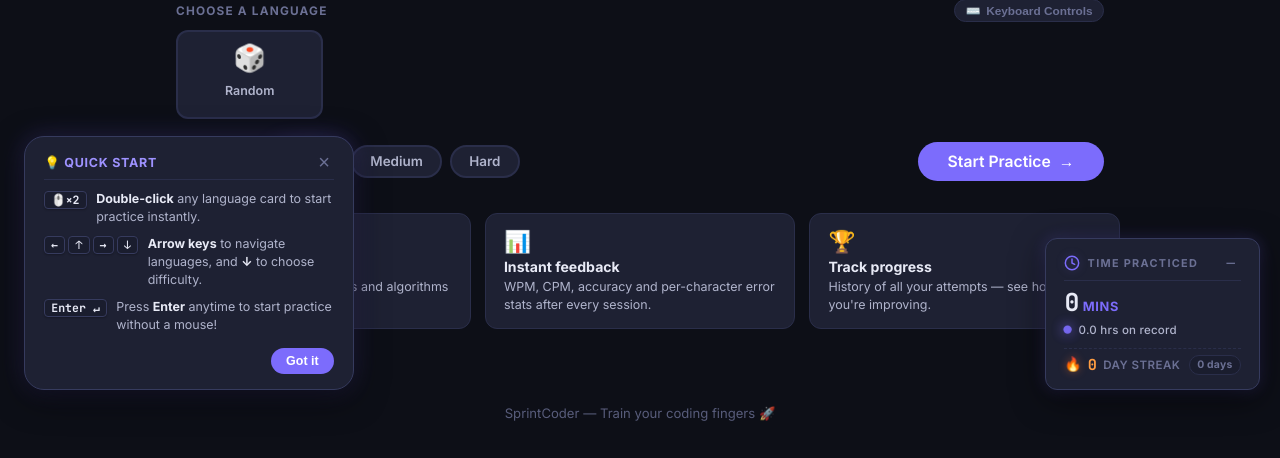
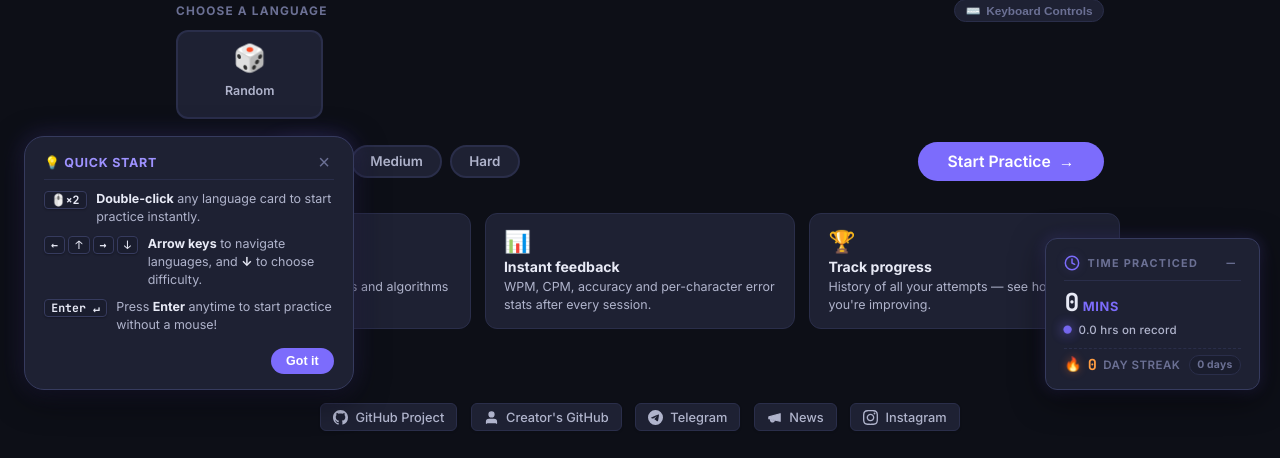
Before and after one commit to alexeysav9-stack/SprintCoder, a Django app: page / in a window 1280 px wide. Shown: the part 390-848 px from the top of the page. Before the commit the page ends 811 px from the top, so only its background shows below. Run offline with Django 5.2, Linux system fonts and the light colour scheme; data comes from the database, SQL or seed files in the repository; data that the repository does not hold is empty.

Commit message:
feat(footer): Replace slogan with stylized social and project links and icons

```diff
--- a/static/css/main.css
+++ b/static/css/main.css
@@ -605,7 +605,61 @@ a:hover { color: var(--accent); }
 
 /* ── 7. Main content & Footer ─────────────────────────── */
 .main-content { flex: 1; padding: 2rem; max-width: 1200px; margin: 0 auto; width: 100%; position: relative; }
-.footer { border-top: none; padding: 1.25rem 2rem 1.75rem; text-align: center; color: var(--fg-3); font-size: .82rem; opacity: 0.8; }
+
+.footer {
+  border-top: none;
+  padding: 1.15rem 1.5rem 1.65rem;
+  text-align: center;
+  color: var(--fg-3);
+  font-size: .82rem;
+}
+
+.footer-links {
+  display: flex;
+  align-items: center;
+  justify-content: center;
+  flex-wrap: wrap;
+  gap: 0.55rem 0.85rem;
+  max-width: 960px;
+  margin: 0 auto;
+}
+
+.footer-link {
+  display: inline-flex;
+  align-items: center;
+  gap: 0.45rem;
+  color: var(--fg-2);
+  text-decoration: none;
+  font-size: 0.8rem;
+  font-weight: 500;
+  padding: 0.35rem 0.75rem;
+  border-radius: var(--radius-sm);
+  background: var(--surface);
+  border: 1px solid var(--border);
+  box-shadow: 0 1px 3px rgba(0, 0, 0, 0.08);
+  transition: color var(--transition), background var(--transition), border-color var(--transition), transform var(--transition), box-shadow var(--transition);
+}
+
+.footer-link:hover {
+  color: var(--accent);
+  background: var(--surface-2);
+  border-color: var(--accent);
+  transform: translateY(-1px);
+  box-shadow: 0 4px 12px rgba(0, 0, 0, 0.15);
+}
+
+.footer-icon {
+  display: inline-block;
+  width: 15px;
+  height: 15px;
+  flex-shrink: 0;
+  fill: currentColor;
+  transition: transform var(--transition);
+}
+
+.footer-link:hover .footer-icon {
+  transform: scale(1.12);
+}
 
 /* ── Steam Practice Time Corner Widget (Main Page) ────── */
 .steam-corner-widget {
--- a/templates/base.html
+++ b/templates/base.html
@@ -153,7 +153,28 @@
   </main>
 
   <footer class="footer">
-    <p>SprintCoder — Train your coding fingers 🚀</p>
+    <nav class="footer-links" aria-label="Social and Project Links">
+      <a href="https://github.com/alexeysav9-stack/SprintCoder" target="_blank" rel="noopener noreferrer" class="footer-link" title="SprintCoder GitHub Repository">
+        <svg class="footer-icon" viewBox="0 0 24 24" width="15" height="15" fill="currentColor" aria-hidden="true"><path d="M12 0C5.37 0 0 5.37 0 12c0 5.31 3.435 9.795 8.205 11.385.6.105.825-.255.825-.57 0-.285-.015-1.23-.015-2.235-3.015.555-3.795-.735-4.035-1.41-.135-.345-.72-1.41-1.23-1.695-.42-.225-1.02-.78-.015-.795.945-.015 1.62.87 1.845 1.23 1.08 1.815 2.805 1.305 3.495.99.105-.78.42-1.305.765-1.605-2.67-.3-5.46-1.335-5.46-5.925 0-1.305.465-2.385 1.23-3.225-.12-.3-.54-1.53.12-3.18 0 0 1.005-.315 3.3 1.23.96-.27 1.98-.405 3-.405s2.04.135 3 .405c2.295-1.56 3.3-1.23 3.3-1.23.66 1.65.24 2.88.12 3.18.765.84 1.23 1.905 1.23 3.225 0 4.605-2.805 5.625-5.475 5.925.435.375.81 1.095.81 2.22 0 1.605-.015 2.895-.015 3.3 0 .315.225.69.825.57A12.02 12.02 0 0024 12c0-6.63-5.37-12-12-12z"/></svg>
+        <span>GitHub Project</span>
+      </a>
+      <a href="https://github.com/alexeysav9-stack" target="_blank" rel="noopener noreferrer" class="footer-link" title="Creator's GitHub Profile">
+        <svg class="footer-icon" viewBox="0 0 24 24" width="15" height="15" fill="none" stroke="currentColor" stroke-width="2" stroke-linecap="round" stroke-linejoin="round" aria-hidden="true"><path d="M20 21v-2a4 4 0 0 0-4-4H8a4 4 0 0 0-4 4v2"></path><circle cx="12" cy="7" r="4"></circle></svg>
+        <span>Creator's GitHub</span>
+      </a>
+      <a href="https://t.me/KORRINOOLIVER" target="_blank" rel="noopener noreferrer" class="footer-link" title="Creator's Telegram">
+        <svg class="footer-icon" viewBox="0 0 24 24" width="15" height="15" fill="currentColor" aria-hidden="true"><path d="M11.944 0A12 12 0 0 0 0 12a12 12 0 0 0 12 12 12 12 0 0 0 12-12A12 12 0 0 0 12 0a12 12 0 0 0-.056 0zm4.962 7.224c.1-.002.321.023.465.14a.506.506 0 0 1 .171.325c.016.093.036.306.02.472-.18 1.898-.962 6.502-1.36 8.627-.168.9-.499 1.201-.82 1.23-.696.065-1.225-.46-1.9-.902-1.056-.693-1.653-1.124-2.678-1.8-1.185-.78-.417-1.21.258-1.91.177-.184 3.247-2.977 3.307-3.23.007-.032.014-.15-.056-.212s-.174-.041-.249-.024c-.106.024-1.793 1.14-5.061 3.345-.48.33-.913.49-1.302.48-.428-.008-1.252-.241-1.865-.44-.752-.245-1.349-.374-1.297-.789.027-.216.325-.437.893-.663 3.498-1.524 5.83-2.529 6.998-3.014 3.332-1.386 4.025-1.627 4.476-1.635z"/></svg>
+        <span>Telegram</span>
+      </a>
+      <a href="https://t.me/KORRINOO" target="_blank" rel="noopener noreferrer" class="footer-link" title="Telegram Channel & News">
+        <svg class="footer-icon" viewBox="0 0 24 24" width="15" height="15" fill="none" stroke="currentColor" stroke-width="2" stroke-linecap="round" stroke-linejoin="round" aria-hidden="true"><path d="m3 11 18-5v12L3 14v-3z"/><path d="M11.6 16.8a3 3 0 1 1-5.8-1.6"/></svg>
+        <span>News</span>
+      </a>
+      <a href="https://www.instagram.com/oliverkorrino/" target="_blank" rel="noopener noreferrer" class="footer-link" title="Creator's Instagram">
+        <svg class="footer-icon" viewBox="0 0 24 24" width="15" height="15" fill="currentColor" aria-hidden="true"><path d="M12 2.163c3.204 0 3.584.012 4.85.07 3.252.148 4.771 1.691 4.919 4.919.058 1.265.069 1.645.069 4.849 0 3.205-.012 3.584-.069 4.849-.149 3.225-1.664 4.771-4.919 4.919-1.266.058-1.644.07-4.85.07-3.204 0-3.584-.012-4.849-.07-3.26-.149-4.771-1.699-4.919-4.92-.058-1.265-.07-1.644-.07-4.849 0-3.204.013-3.583.07-4.849.149-3.227 1.664-4.771 4.919-4.919 1.266-.057 1.645-.069 4.849-.069zm0-2.163c-3.259 0-3.667.014-4.947.072-4.358.2-6.78 2.618-6.98 6.98-.059 1.281-.073 1.689-.073 4.948 0 3.259.014 3.668.072 4.948.2 4.358 2.618 6.78 6.98 6.98 1.281.058 1.689.072 4.948.072 3.259 0 3.668-.014 4.948-.072 4.354-.2 6.782-2.618 6.979-6.98.059-1.28.073-1.689.073-4.948 0-3.259-.014-3.667-.072-4.947-.196-4.354-2.617-6.78-6.979-6.98-1.281-.059-1.69-.073-4.949-.073zm0 5.838c-3.403 0-6.162 2.759-6.162 6.162s2.759 6.163 6.162 6.163 6.162-2.759 6.162-6.163c0-3.403-2.759-6.162-6.162-6.162zm0 10.162c-2.209 0-4-1.79-4-4 0-2.209 1.791-4 4-4s4 1.791 4 4c0 2.21-1.791 4-4 4zm6.406-11.845c-.796 0-1.441.645-1.441 1.44s.645 1.44 1.441 1.44c.795 0 1.439-.645 1.439-1.44s-.644-1.44-1.439-1.44z"/></svg>
+        <span>Instagram</span>
+      </a>
+    </nav>
   </footer>
 
   <script>
```
